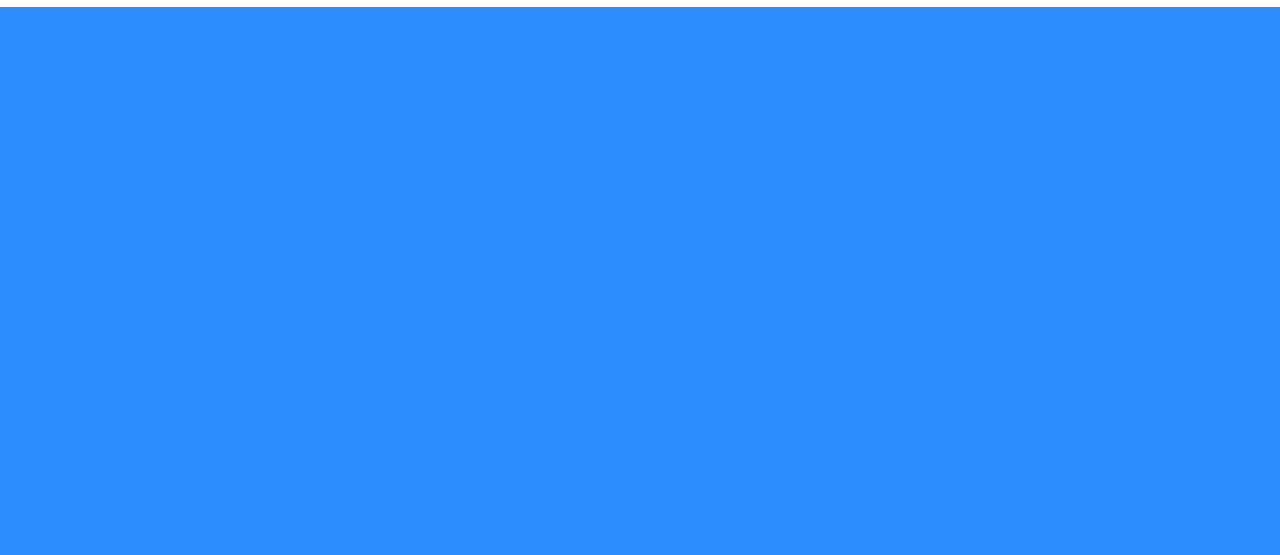
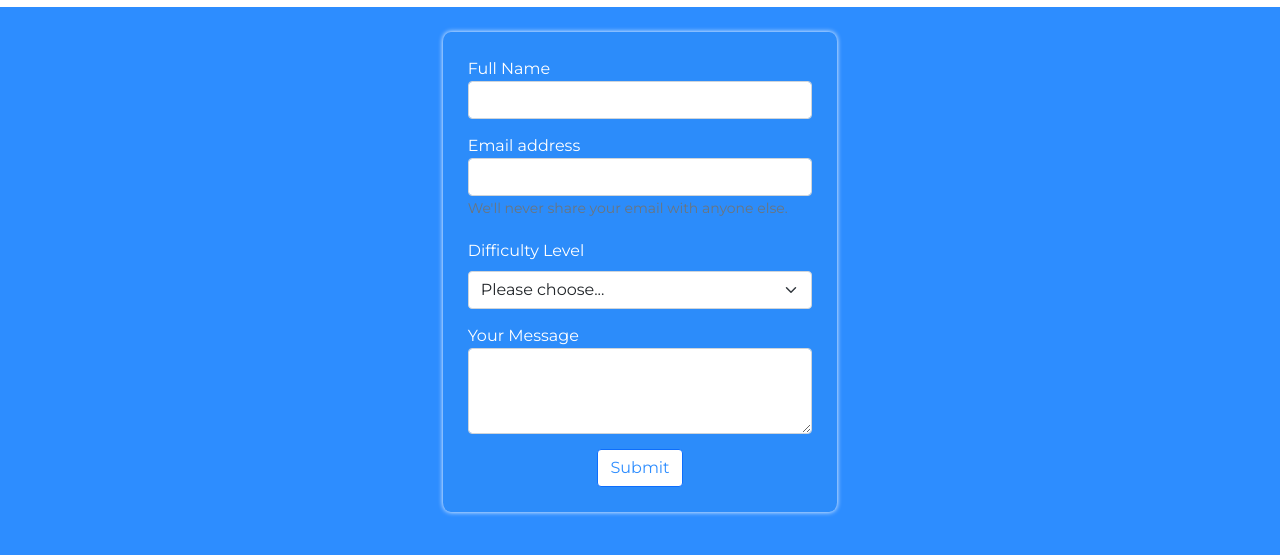
Before and after one commit to Code-Institute-Submissions/marcusnolan-Milestone-2-Go-Phish_AprResub, a plain HTML site: page contact.html in a window 1280 px wide. Shown: the part 187-742 px from the top of the page. Drawn offline with nearby package versions, Linux system fonts and the light colour scheme.

Commit message:
feat - JS added for Email JS

```diff
--- a/assets/css/style.css
+++ b/assets/css/style.css
@@ -277,3 +277,28 @@ header {
     position: top;
 }
 }
+
+.submit-btn{
+    background-color: #ffffff;
+    color: #2D8DFF;
+    text-align: center;
+}
+
+.submit-button {
+    width: 100%;
+    text-align: center;
+}
+
+form{
+    background-color: rgba(41, 128, 204, 0.1);
+    box-shadow: 0px 0px 5px 0px #ffffff;
+    padding: 25px 25px 25px;
+    margin: 25px 0 25px 0;
+    border-radius: 2%;
+    font-family: 'Montserrat', sans-serif;
+    color: #ffffff;
+}
+
+.form-group {
+    margin-bottom: 15px;
+}
--- /dev/null
+++ b/assets/js/send-email.js
@@ -0,0 +1,17 @@
+function sendMail(contactForm) {
+    emailjs.send("service_oev3go2","go-phish", {
+        "from_name": contactForm.name.value,
+        "from_email": contactForm.emailaddress.value,
+        "go_phish_level": contactForm.difficulty.value,
+        "message": contactForm.message.value
+    })
+    .this(
+        function(response) {
+            console.log("success", response);
+        },
+        function(error) {
+            console.log("failed", error);
+        });
+}
+
+console.log("Hello");
--- a/contact.html
+++ b/contact.html
@@ -17,7 +17,6 @@
     <script type="text/javascript">
         (function () {
             emailjs.init("user_zBhFaQNOQdk6YgDcQ5WjL");
-            emailjs.send("service_oev3go2", "go-phish", {name: "Marcus", notes: "My Go Phish query is..."}, "user_zBhFaQNOQdk6YgDcQ5WjL");
         })();
     </script>
 </head>
@@ -66,10 +65,41 @@
             </div>
         </div>
     </header>
-
-
-    <script src="./assets/JS/game-script.js"></script>
-    <script src="./assets/JS/testing-script.js"></script>
+        <div class="container-fluid">
+            <div class="row justify-content-center">
+                <div class="col-md-6 col-lg-5 col-xl-4">
+                        <form onsubmit="return sendMail(this);" method="POST">
+                            <div class="form-group">
+                                <label for="ContactInputName">Full Name</label>
+                                <input type="text" class="form-control" id="ContactInputName" required name="name"/>
+                            </div>
+                            <div class="form-group">
+                                <label for="ContactInputEmail">Email address</label>
+                                <input type="email" class="form-control" id="ContactInputEmail" aria-describedby="emailHelp" required name="emailaddress"/>
+                                <small id="emailHelp" class="form-text text-muted">We'll never share your email with anyone else.</small>
+                            </div>
+                            <div class="form-group">
+                                <label class="my-1 mr-2" for="ContactInputEnquiryType">Difficulty Level</label>
+                                <select class="form-select my-1 mr-sm-2" id="ContactInputEnquiryType" name="difficulty">
+                                    <option selected value="">Please choose...</option>
+                                    <option value="1">Easy</option>
+                                    <option value="2">Medium</option>
+                                    <option value="3">Hard</option>
+                                    <option value="3">None of the above</option>
+                                </select>
+                            </div>
+                            <div class="form-group">
+                                <label for="ContactInputMessage">Your Message</label>
+                                <textarea class="form-control" id="ContactInputMessage" rows="3" required name="message"></textarea>
+                            </div>
+                            <div class="submit-button">
+                                <button type="submit" class="btn btn-outline-primary submit-btn">Submit</button>
+                            </div>
+                        </form>
+                    </div>
+            </div>
+        </div>
+<script src="./assets/js/send-email.js"></script>
     <script src="https://cdn.jsdelivr.net/npm/bootstrap@5.0.0-beta1/dist/js/bootstrap.bundle.min.js"
         integrity="sha384-ygbV9kiqUc6oa4msXn9868pTtWMgiQaeYH7/t7LECLbyPA2x65Kgf80OJFdroafW"
         crossorigin="anonymous"></script>
```
